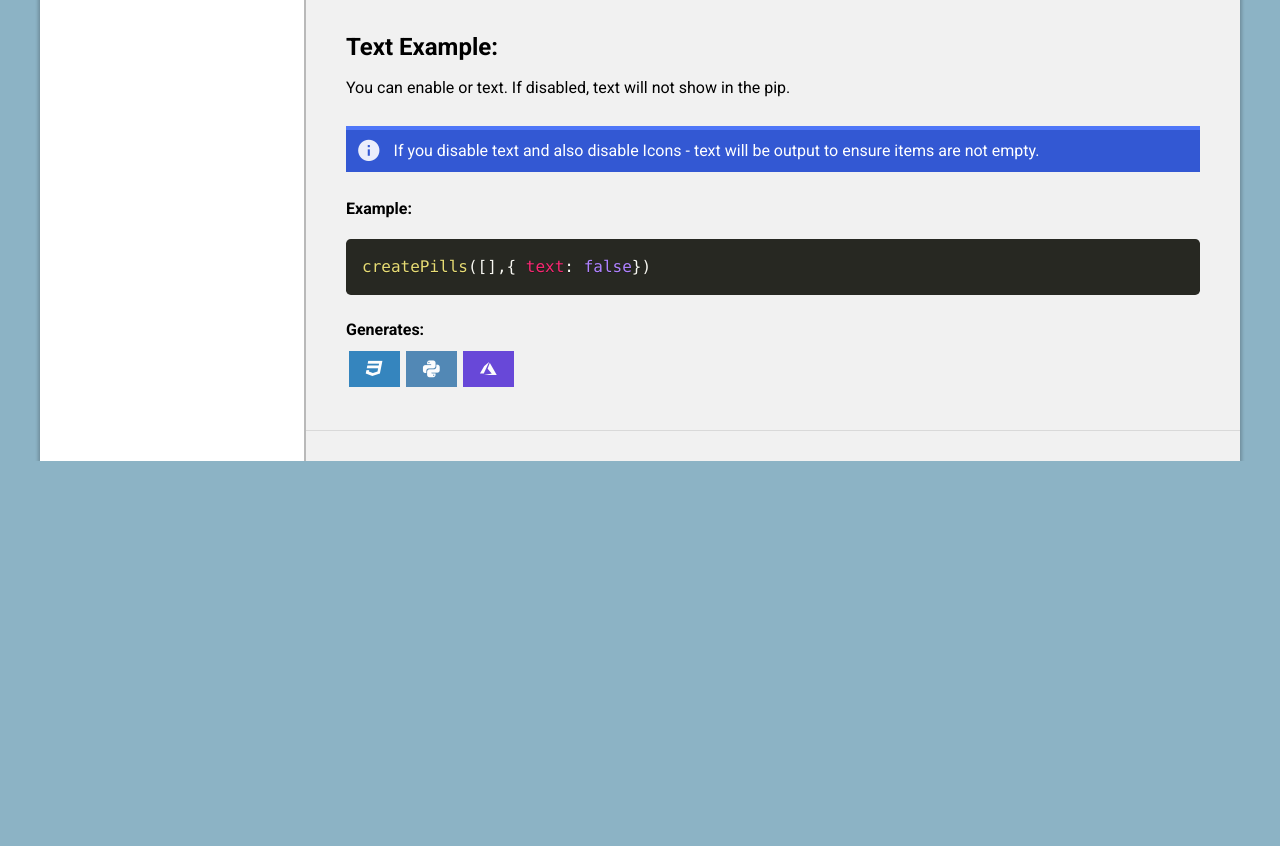
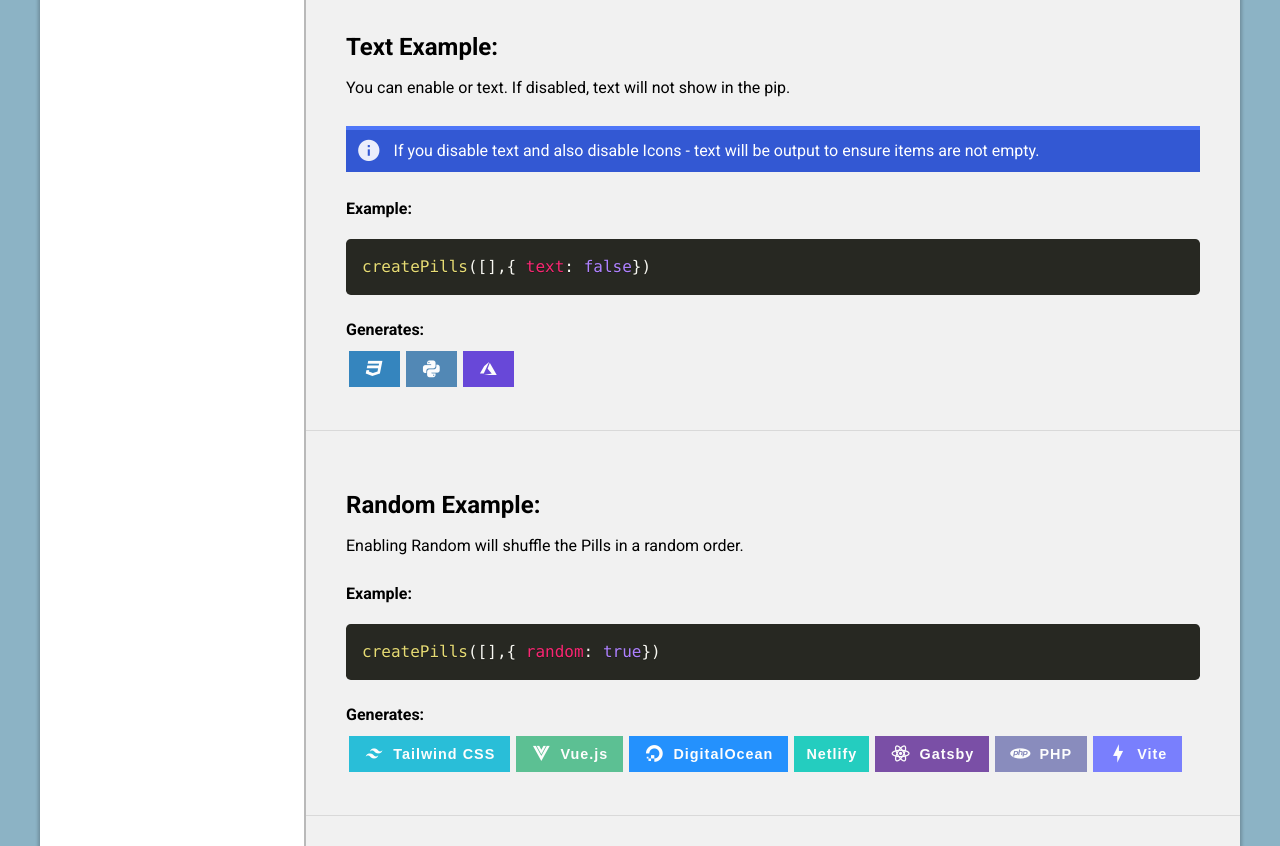
Before and after one commit to AllanOcelot/codepills, a website built with Vite: page index.html in a window 1280 px wide. Shown: the part 5839-6685 px from the top of the page. Before the commit the page ends 6300 px from the top, so only its background shows below. Built offline with nearby package versions, Linux system fonts and the light colour scheme.

Commit message:
ftr: add random sorting to pills as option

```diff
--- a/example/index.js
+++ b/example/index.js
@@ -21,11 +21,18 @@ import { getBrands, createPills } from '/src/main.ts'
     document.getElementById('example5').append(createPills(exampleAlign, { align: 'left' }))
     document.getElementById('example6').append(createPills(exampleAlign, { align: 'center' }))
     document.getElementById('example7').append(createPills(exampleAlign, { align: 'right' }))
+
     // Icons disabled
     document.getElementById('example8').append(createPills(exampleAlign, { iconsEnabled: false }))
+
     // outline enabled
     document.getElementById('example9').append(createPills(exampleAlign, { outline: true }))
+
     // links enabled
     document.getElementById('example10').append(createPills(exampleAlign, { links: true }))
+
     // text enabled
     document.getElementById('example11').append(createPills(exampleAlign, { text: false }))
+
+    // Random enabled
+    document.getElementById('example12').append(createPills(exampleBrands, { random: true }))
--- a/index.html
+++ b/index.html
@@ -227,6 +227,16 @@
             <p><b>Generates:</b></p>
           <div id="example11"></div>
         </section>
+
+
+        <section arira-labelledby="exampleRandomTitle">
+          <h2 id="exampleRandomTitle">Random Example:</h2>
+          <p>Enabling Random will shuffle the Pills in a random order.</p>
+          <p><b>Example:</b></p>
+          <pre><code class="lang-js">createPills([],{ random: true})</code></pre>
+            <p><b>Generates:</b></p>
+          <div id="example12"></div>
+        </section>
       </div>
 
 
--- a/src/main.ts
+++ b/src/main.ts
@@ -103,6 +103,7 @@ function createPill(
 export function createPills(
   brandListInput: string[] | null = null,
   options: {
+    random?: boolean,
     links?:   boolean
     rounded?: boolean
     outline?: boolean
@@ -114,6 +115,7 @@ export function createPills(
 
   // deconstruct from options
   const {
+    random  = false,
     links   = false,
     rounded = false,
     outline = false,
@@ -124,7 +126,7 @@ export function createPills(
   } = options
 
   // HTML node elements we inject into each other or DOM
-  const pills: Array<Node> = [];
+  let pills: Array<Node> = [];
   const container = document.createElement('div')
 
 
@@ -163,6 +165,11 @@ export function createPills(
   }
 
 
+  if(random){
+    const shuffleArray = (pills: Array<Node>) => pills.sort(() => Math.random() - 0.5)
+    pills = shuffleArray([...pills])
+  }
+
   pills.forEach((pill) => {
     container.appendChild(pill)
   });
```
